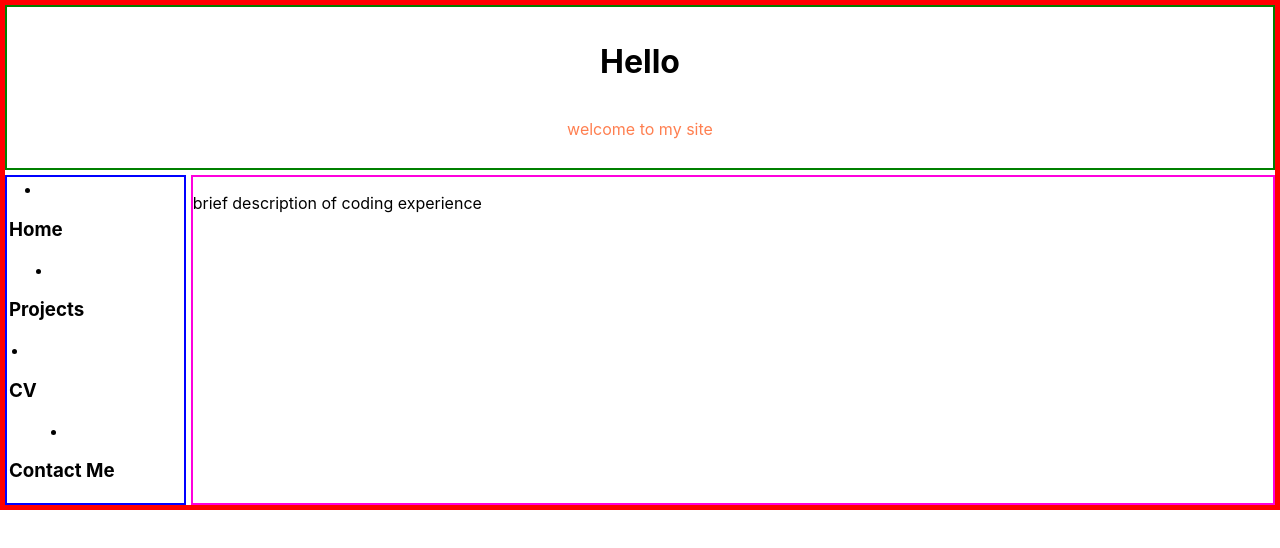
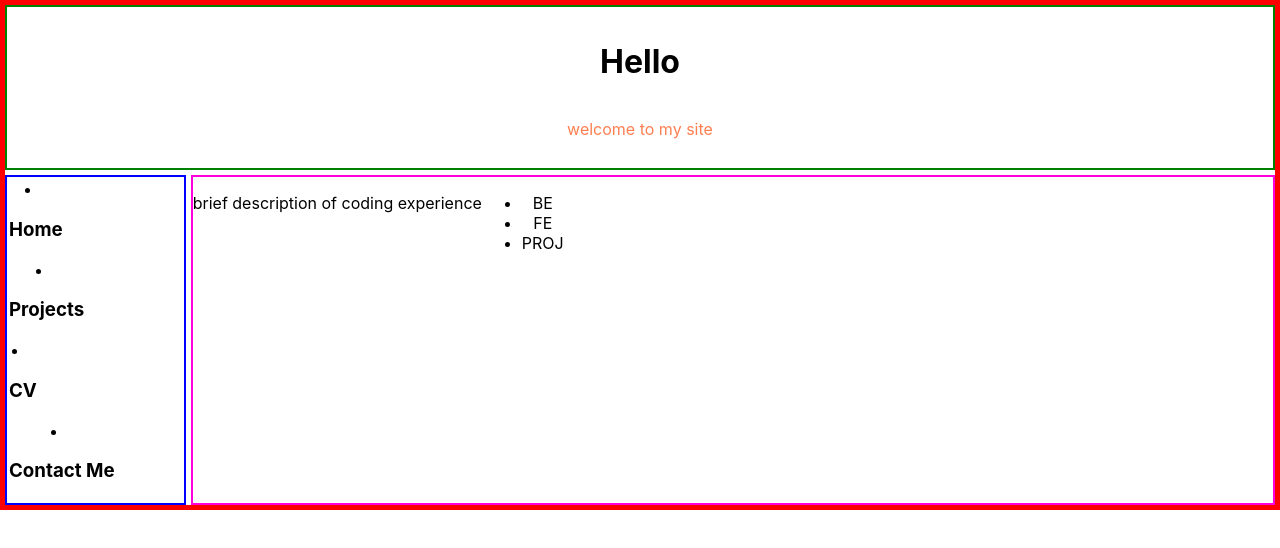
Before and after one commit to Afalls89/portfolio_webpage, a React (Create React App) app in the folder portfolio/: page /projects in a window 1280 px wide. Shown: the top 548 px of the page. Built offline with nearby package versions, Linux system fonts and the light colour scheme.

Commit message:
added additonal components that nav bar will link to

```diff
--- a/portfolio/package.json
+++ b/portfolio/package.json
@@ -3,6 +3,7 @@
   "version": "0.1.0",
   "private": true,
   "dependencies": {
+    "@reach/router": "^1.3.1",
     "@testing-library/jest-dom": "^4.2.4",
     "@testing-library/react": "^9.4.0",
     "@testing-library/user-event": "^7.2.1",
--- a/portfolio/src/App.js
+++ b/portfolio/src/App.js
@@ -1,16 +1,25 @@
 import React from "react";
 import "./App.css";
 import Title from "./components/Title";
-import Sidebar from "./components/Sidebar";
+import Navbar from "./components/Navbar";
+import { Router, Link } from "@reach/router";
+import Home from "./components/Home";
+import Projects from "./components/Projects";
+import ContactMe from "./components/ContactMe";
 
 function App() {
 	const pages = ["Home", "Projects", "CV", "Contact Me"];
 	return (
 		<div className="App">
 			<Title />
-			<Sidebar pages={pages} />
+			<Navbar pages={pages} />
 			<section className="main">
 				<p>brief description of coding experience</p>
+				<Router>
+					<Home path="/" />
+					<Projects path="/projects" />
+					<ContactMe path="/ContactMe" />
+				</Router>
 			</section>
 		</div>
 	);
--- /dev/null
+++ b/portfolio/src/components/ContactMe.jsx
@@ -0,0 +1,7 @@
+import React from "react";
+
+function ContactMe(props) {
+	return <div></div>;
+}
+
+export default ContactMe;
--- /dev/null
+++ b/portfolio/src/components/Home.jsx
@@ -0,0 +1,11 @@
+import React from "react";
+
+const Home = () => {
+	return (
+		<div>
+			<h2>homepage</h2>
+		</div>
+	);
+};
+
+export default Home;
--- /dev/null
+++ b/portfolio/src/components/Projects.jsx
@@ -0,0 +1,18 @@
+import React, { Component } from "react";
+
+class Projects extends Component {
+	state = {};
+	render() {
+		return (
+			<main>
+				<ul>
+					<li>BE</li>
+					<li>FE</li>
+					<li>PROJ</li>
+				</ul>
+			</main>
+		);
+	}
+}
+
+export default Projects;
```
Also changed, not shown: portfolio/src/components/ViewToggle.jsx (added, +9 -0 lines), portfolio/src/components/Navbar.jsx (renamed from portfolio/src/components/Sidebar.jsx), 2 other files (tests, documents, lock files or other folders).
